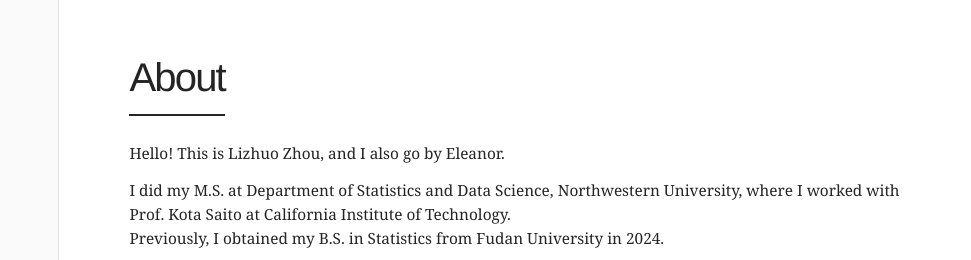
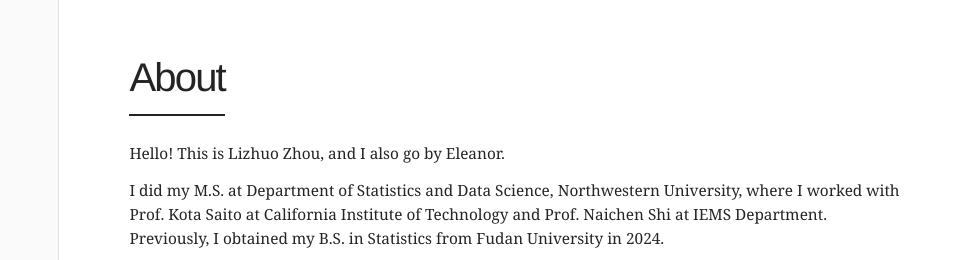
Before and after one commit to eleanorzhou0201/eleanorzhou0201.github.io, a plain HTML site: page index.html in a window 1280 px wide. Shown: the top 260 px of the page, 309-1280 px from the left. Drawn offline with Linux system fonts and the light colour scheme.

Commit message:
Update index.html

```diff
--- a/index.html
+++ b/index.html
@@ -120,7 +120,7 @@
         <p>
           I did my M.S. at Department of Statistics and Data Science,
           Northwestern University, where I worked with Prof. Kota Saito
-          at California Institute of Technology.
+          at California Institute of Technology and Prof. Naichen Shi at IEMS Department.
           <br>
           Previously, I obtained my B.S. in Statistics
           from Fudan University in 2024.
```
